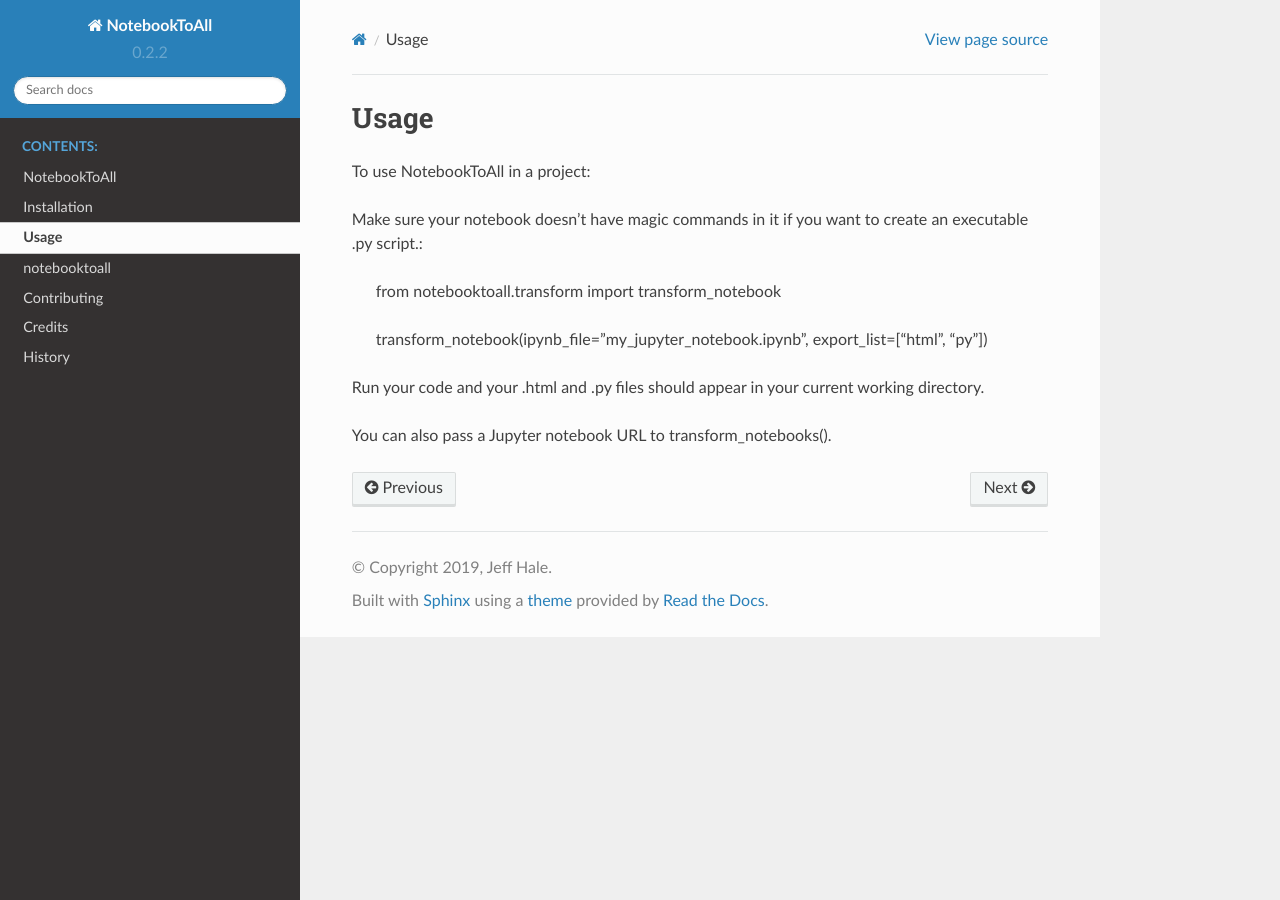
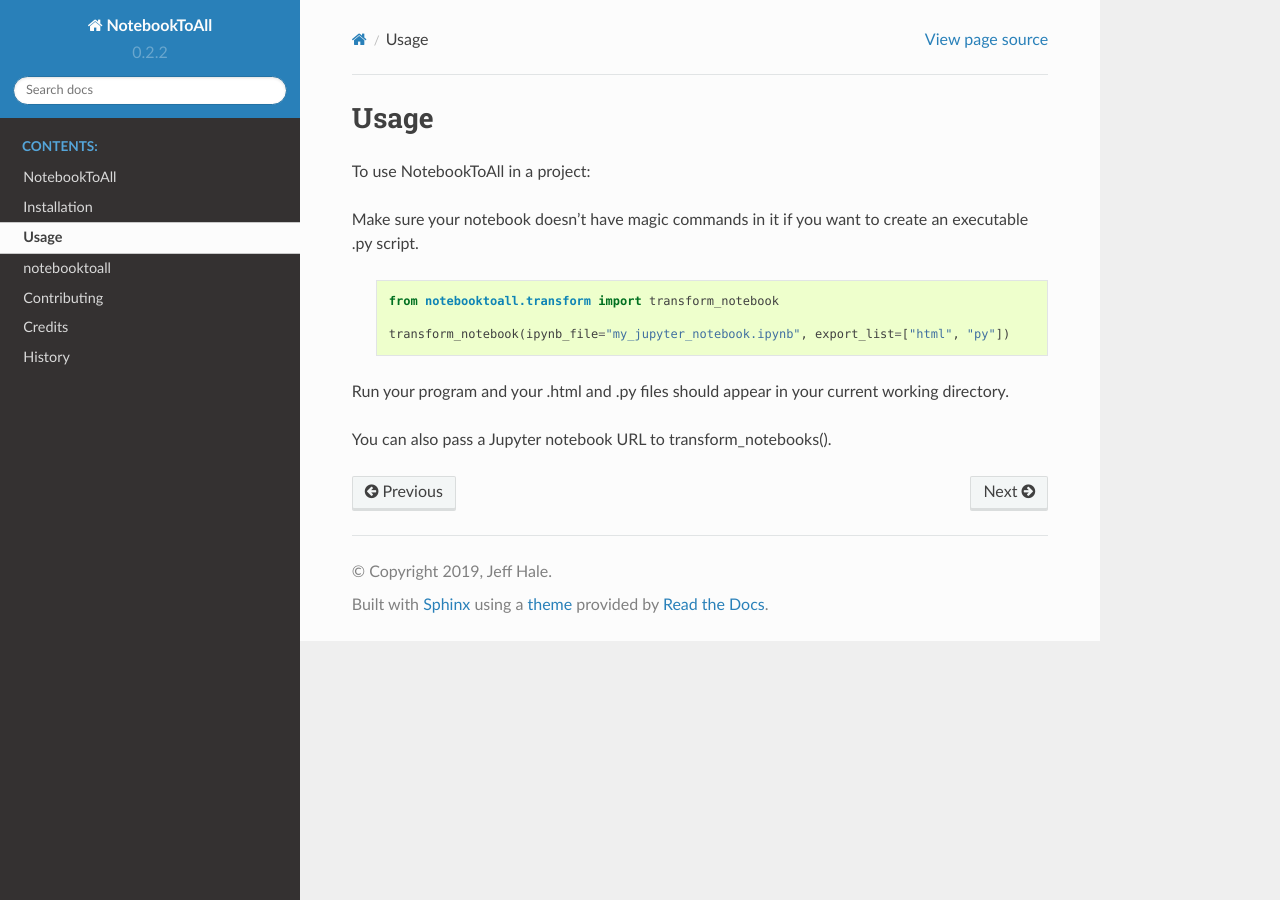
Before and after one commit to notebooktoall/notebooktoall, a Sphinx documentation site: the page built from docs/usage.rst, in a window 1280 px wide. Built offline with Sphinx 7.4.7 and the Read the Docs theme 2.0.0, drawn with Linux system fonts in a browser that asks for light colours.

Commit message:
improve doc usage section

```diff
--- a/docs/conf.py
+++ b/docs/conf.py
@@ -158,7 +158,7 @@
     (master_doc, 'notebooktoall',
      u'NotebookToAll Documentation',
      author,
-     'notebooktoall',
+     'NotebookToAll',
      'One line description of project.',
      'Miscellaneous'),
 ]
--- a/docs/usage.rst
+++ b/docs/usage.rst
@@ -2,18 +2,19 @@
 Usage
 =====
 
-To use NotebookToAll in a project::
+To use NotebookToAll in a project:
 
 
-Make sure your notebook doesn't have magic commands in it if you want to create an executable .py script.:
+Make sure your notebook doesn't have magic commands in it if you want to create an executable .py script.
 
+    .. code:: python
 
-    from notebooktoall.transform import transform_notebook
+        from notebooktoall.transform import transform_notebook
 
-    transform_notebook(ipynb_file="my_jupyter_notebook.ipynb", export_list=["html", "py"])
+        transform_notebook(ipynb_file="my_jupyter_notebook.ipynb", export_list=["html", "py"])
 
 
 
-Run your code and your .html and .py files should appear in your current working directory.
+Run your program and your .html and .py files should appear in your current working directory.
 
 You can also pass a Jupyter notebook URL to transform_notebooks().
```
